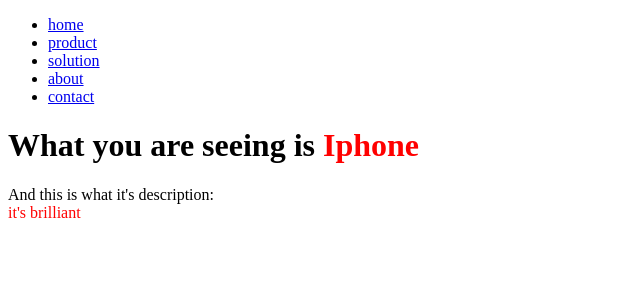
After one commit to ssyctlm/feb27, a Django app: page /product in a window 1280 px wide. The commit adds this page. Shown: the top 300 px of the page, without its empty margins (0-640 px from the left). Run offline with Django 3.2, Linux system fonts and the light colour scheme; data comes from the database, SQL or seed files in the repository.

Commit message:
* I followed the conduct of youtube tutorail and changed models under which circumstance I deleted database, files under migrations folder and caches. * Reconstructed data structure * Create a products views as well as template * Learn how to render data

```diff
--- a/feb21/urls.py
+++ b/feb21/urls.py
@@ -17,12 +17,14 @@
 from django.urls import path
 
 from pages.views import *
+from products.views import *
 # from . import views
 urlpatterns = [
     path('admin/', admin.site.urls),
     path('',home_view,name='home'),
     path("contact",contact_view),
     path("solution",solution_view),
-    path('about',about_view)
+    path('about',about_view),
+    path('product',product_detail_view)
 
 ]
--- a/products/models.py
+++ b/products/models.py
@@ -2,10 +2,15 @@
 
 # Create your models here.
 class Product(models.Model):
-    product_name = models.CharField(max_length=30)
-    product_num  = models.IntegerField()
-    # produce_time = models.DateTimeField()
-    # produce_time1= models.DateField()
-    description  = models.TextField()
-    pictures     = models.BooleanField()
-    other_content= models.TextField()
+    # product_name = models.CharField(max_length=30)
+    # product_num  = models.IntegerField()
+    # # produce_time = models.DateTimeField()
+    # # produce_time1= models.DateField()
+    # description  = models.TextField()
+    # pictures     = models.BooleanField()
+    # other_content= models.TextField()
+    title = models.CharField(max_length=120)
+    description = models.TextField(blank=True,null=True)
+    price = models.DecimalField(decimal_places=2,max_digits=10000)
+    summary = models.TextField(default='blank',blank=False,null=False)
+    featured = models.BooleanField(default=True)
--- a/products/views.py
+++ b/products/views.py
@@ -1,3 +1,11 @@
 from django.shortcuts import render
+from .models import Product
 
 # Create your views here.
+def product_detail_view(request,*args,**kwargs):
+    obj = Product.objects.get(id=1)
+    context = {
+        'title': obj.title,
+        'description':obj.description
+    }
+    return render(request,'product/detail.html',context)
--- a/templates/nav_bar.html
+++ b/templates/nav_bar.html
@@ -1,6 +1,8 @@
 <ul>
     <li><a href="/">home</a></li>
+    <li><a href="/product">product</a></li>
     <li><a href="/solution">solution</a></li>
     <li><a href="/about">about</a></li>
     <li><a href="/contact">contact</a></li>
+
 </ul>
--- /dev/null
+++ b/templates/product/detail.html
@@ -0,0 +1,7 @@
+{% extends 'base.html'%}
+
+{% block body %}
+<h1>What you are seeing is <font color="red">{{title}}</font></h1>
+<p>And this is what it's description:<br><font color="red">{{description}}</font></p>
+
+{% endblock %}
```
Also changed, not shown: db.sqlite3, products/migrations/0001_initial.py, products/migrations/0002_auto_20190221_1628.py (deleted).
